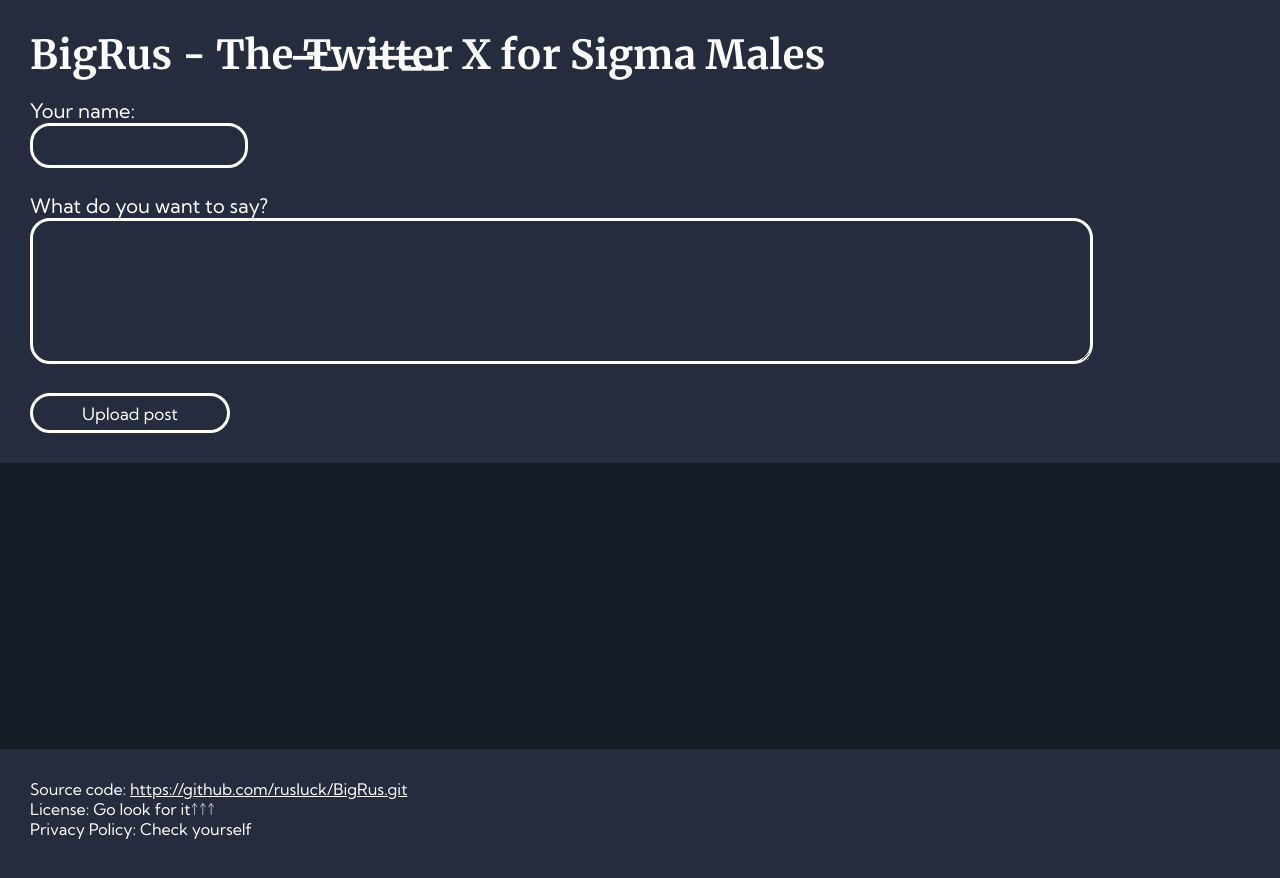
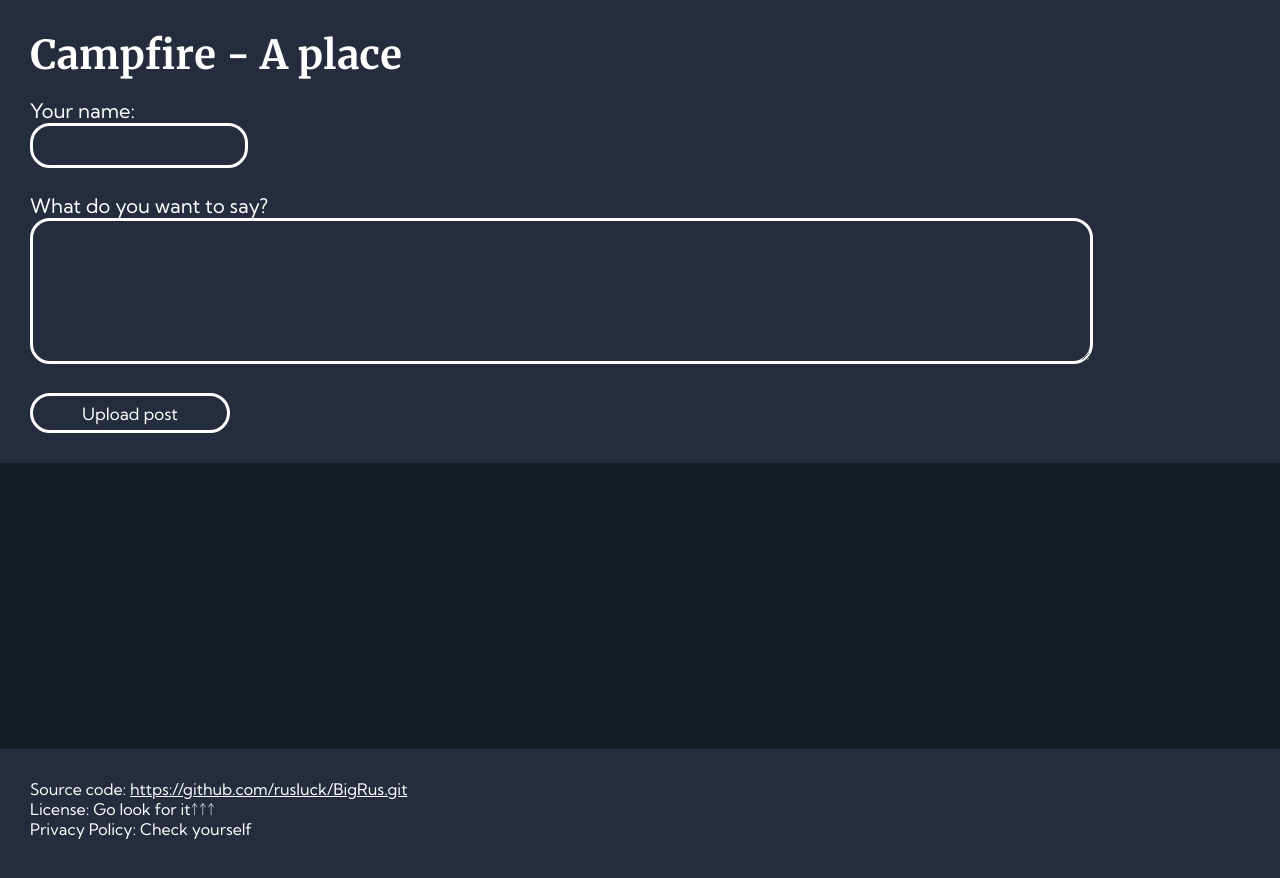
Before and after one commit to rflare/CampfireClient, a React (Vite) app: page / in a window 1280 px wide. Shown: the top 878 px of the page. Built offline with nearby package versions, Linux system fonts and the light colour scheme; no server answers.

Commit message:
Changed some titles

```diff
--- a/index.html
+++ b/index.html
@@ -4,7 +4,7 @@
         <meta charset="UTF-8" />
         <link rel="icon" type="image/svg+xml" href="/vite.svg" />
         <meta name="viewport" content="width=device-width, initial-scale=1.0" />
-        <title>BigRus - Home Page</title>
+        <title>Campfire - A place</title>
     </head>
     <body>
         <div id="root"></div>
--- a/src/TopSection.jsx
+++ b/src/TopSection.jsx
@@ -5,7 +5,7 @@
 export function TopSection({ username, setUsername, bodyText, setBodyText}) {
     return (
         <header>
-            <h1>BigRus - The  ̶T̶w̶i̶t̶t̶e̶r̶ X for Sigma Males</h1><br/>
+            <h1>Campfire - A place</h1><br/>
 
             <label>Your name:</label><br/>
             <input type="text" value={username} maxLength="30" onChange={(e) => setUsername(e.target.value)}/><br/>
```
